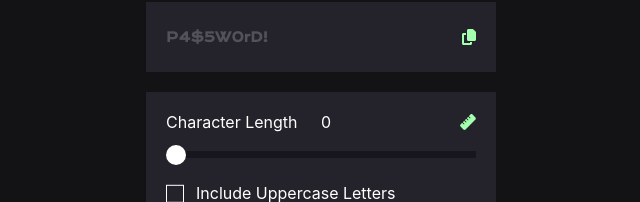
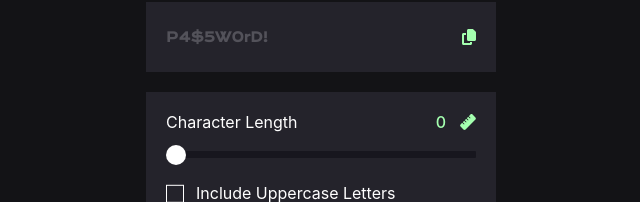
Before and after one commit to andeerlb/gerador-senha-react, a React (Create React App) app: page / in a window 1280 px wide. Shown: the part 198-400 px from the top of the page, without its empty margins (319-959 px from the left). Built offline with nearby package versions, Linux system fonts and the light colour scheme.

Commit message:
styling inputvalue

```diff
--- a/src/components/GeradorSenha/GeradorSenha.js
+++ b/src/components/GeradorSenha/GeradorSenha.js
@@ -17,7 +17,7 @@ const CharacterLength = () => {
         <div className={styles.characterLengthContainer}>
             <div>
                 <span>Character Length</span>
-                <span className={`${styles['range-value']}`}> {rangeValue} </span>
+                <span className={`${styles['range-value']}`}> <p>{rangeValue}</p> </span>
                 <FontAwesomeIcon icon={faRuler} />
             </div>
             <input type="range" name="rangeInput" value={rangeValue}  min="0" max="50" onChange={handleRangeValue} />
--- a/src/components/GeradorSenha/GeradorSenha.module.css
+++ b/src/components/GeradorSenha/GeradorSenha.module.css
@@ -94,3 +94,14 @@
     background-color: #a4ffaf !important;
     border: 1px solid #a4ffaf !important;
 }
+
+.range-value >  p{
+    color:#a4ffaf;
+    font-weight: 500;
+}
+
+.characterLengthContainer > div .range-value{
+    display: flex;
+    justify-content: flex-end;
+    margin-right: 30px;
+}
```
